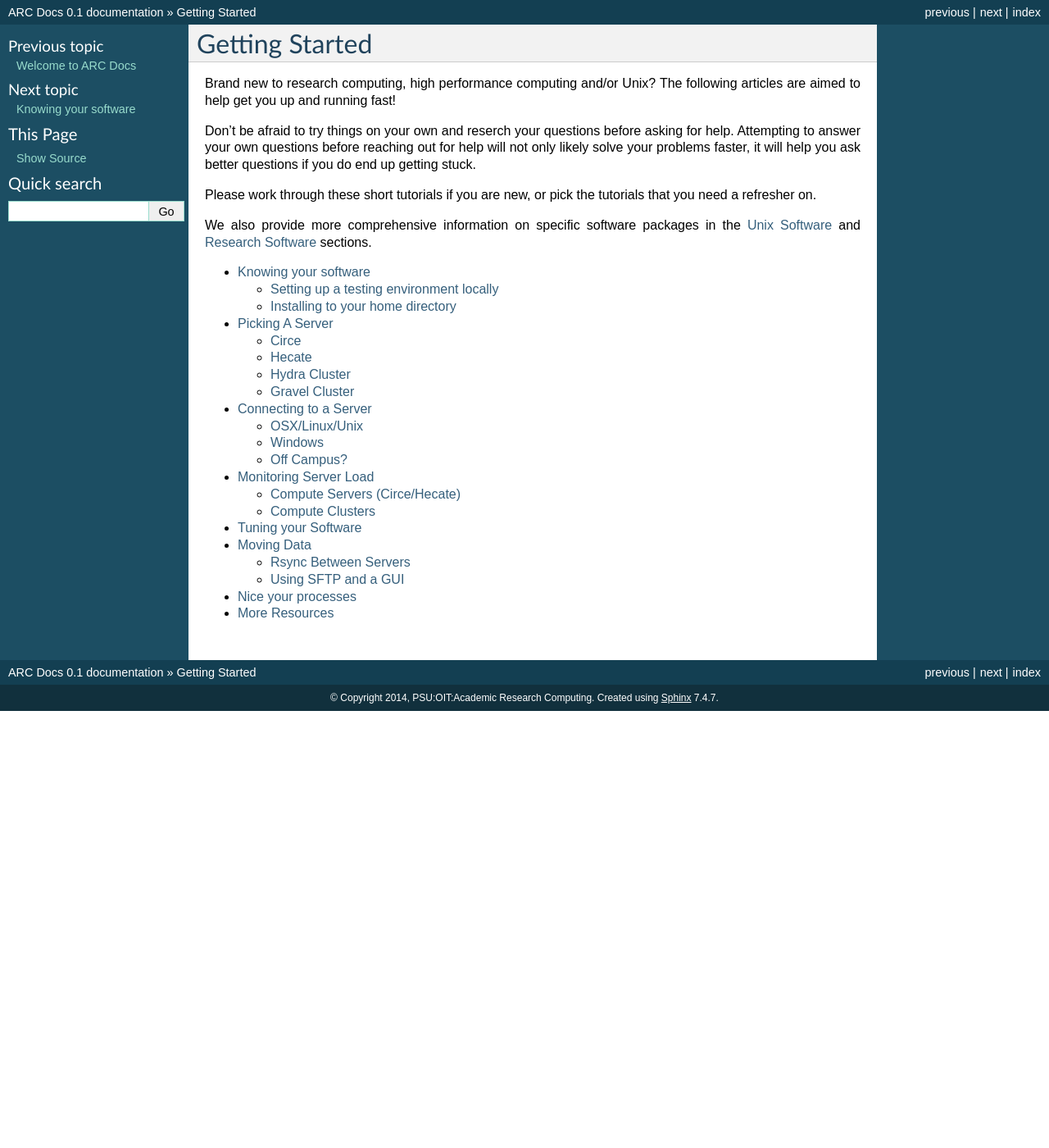
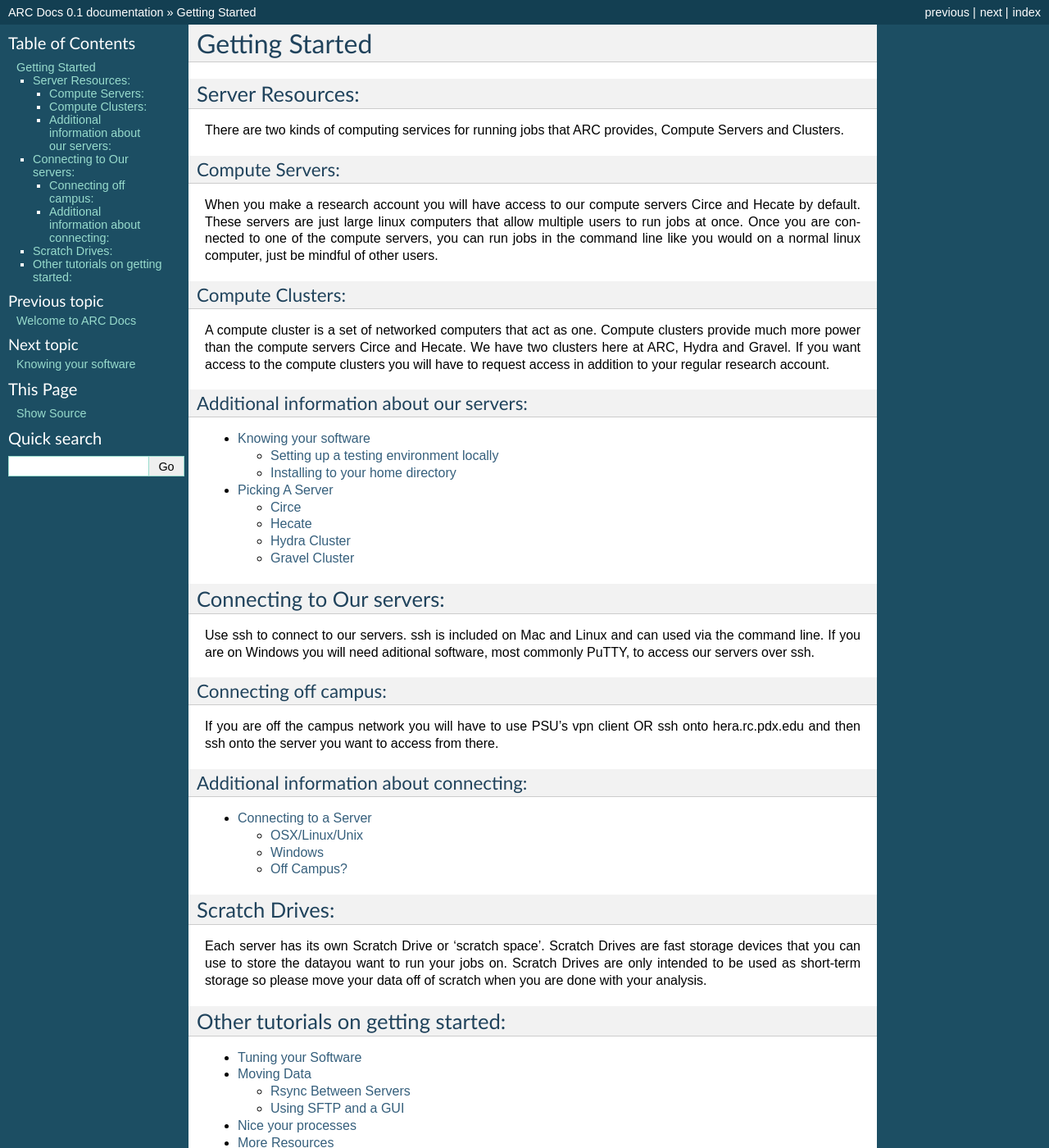
Before and after one commit to PSU-Research-Computing/psurc-docs, a Sphinx documentation site: the page built from source/getting_started/index.rst, in a window 1280 px wide and 1400 px high. Shown: the whole window at 82% size. Built offline with Sphinx 7.4.7, drawn with Linux system fonts in a browser that asks for light colours.

Commit message:
added getting started info to index.html

```diff
--- a/source/getting_started/index.rst
+++ b/source/getting_started/index.rst
@@ -6,14 +6,21 @@
 Getting Started
 ***************
 
-Brand new to research computing, high performance computing and/or Unix?  The following articles are aimed to help get you up and running fast!
+Server Resources:
+=================
 
-Don't be afraid to try things on your own and reserch your questions before asking for help.  Attempting to answer your own questions before reaching out for help will not only likely solve your problems faster, it will help you ask better questions if you do end up getting stuck.
+There are two kinds of computing services for running jobs that ARC provides, Compute Servers and Clusters.
 
-Please work through these short tutorials if you are new, or pick the tutorials that you need a refresher on.
+Compute Servers:
+----------------
+When you make a research account you will have access to our compute servers Circe and Hecate by default. These servers are just large linux computers that allow multiple users to run jobs at once. Once you are connected to one of the compute servers, you can run jobs in the command line like you would on a normal linux computer, just be mindful of other users.
 
-We also provide more comprehensive information on specific software packages in the :ref:`unix` and :ref:`research` sections.
+Compute Clusters:
+-----------------
+A compute cluster is a set of networked computers that act as one. Compute clusters provide much more power than the compute servers Circe and Hecate. We have two clusters here at ARC, Hydra and Gravel. If you want access to the compute clusters you will have to request access in addition to your regular research account.
 
+Additional information about our servers:
+-----------------------------------------
 .. toctree::
     :maxdepth: 2
     :glob:
@@ -21,8 +28,37 @@ We also provide more comprehensive information on specific software packages in
 
     knowing_your_software
     pick_a_server
+
+
+Connecting to Our servers:
+==========================
+Use ssh to connect to our servers. ssh is included on Mac and Linux and can used via the command line. If you are on Windows you will need aditional software, most commonly PuTTY, to access our servers over ssh.
+
+Connecting off campus:
+----------------------
+If you are off the campus network you will have to use PSU's vpn client OR ssh onto hera.rc.pdx.edu and then ssh onto the server you want to access from there.
+
+Additional information about connecting:
+----------------------------------------
+.. toctree::
+    :maxdepth: 2
+    :glob:
+
+
     connecting
-    monitor
+
+
+Scratch Drives:
+===============
+Each server has its own Scratch Drive or 'scratch space'. Scratch Drives are fast storage devices that you can use to store the datayou want to run your jobs on. Scratch Drives are only intended to be used as short-term storage so please move your data off of scratch when you are done with your analysis.
+
+Other tutorials on getting started:
+===================================
+.. toctree::
+    :maxdepth: 2
+    :glob:
+
+
     tuning
     moving_files
     be_nice
```
